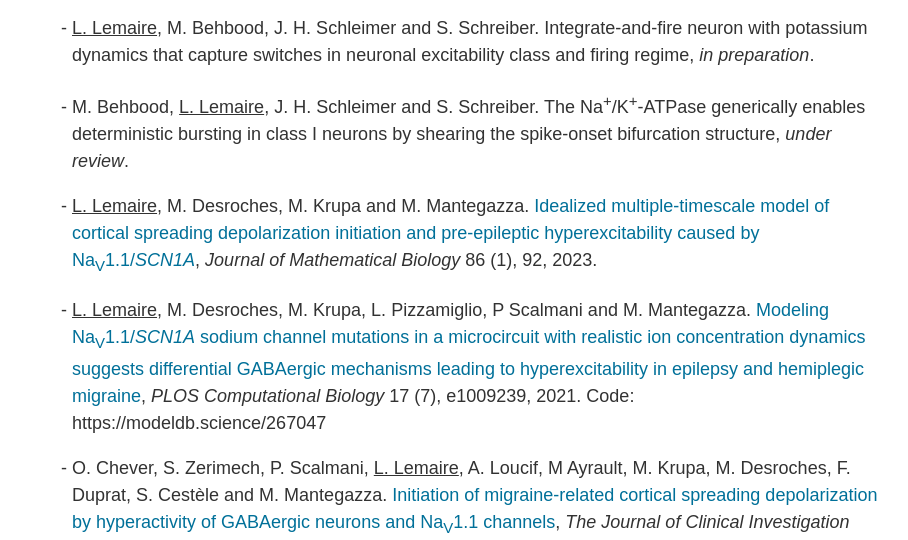
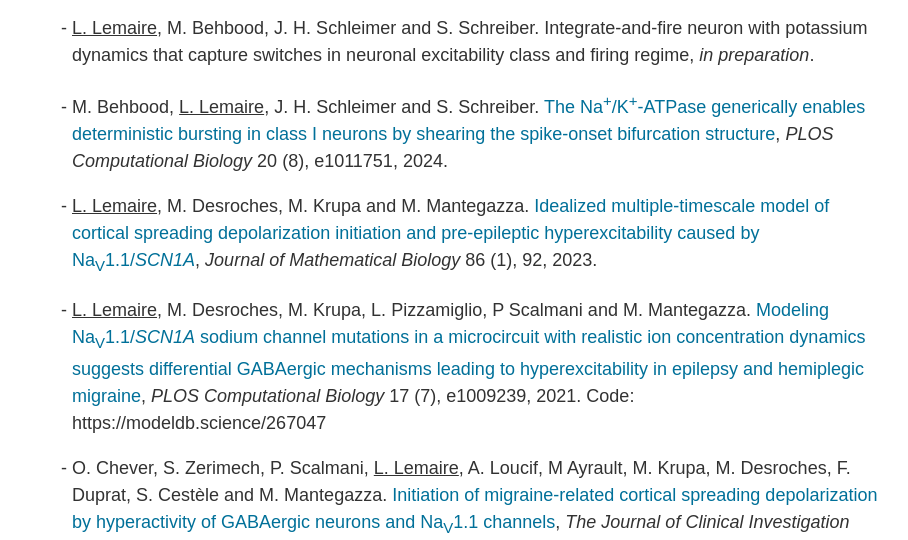
Before and after one commit to louisianelemaire/louisianelemaire.github.io, a plain HTML site: page index.html in a window 1280 px wide. Both pictures are taken after a click on the link "Research". Shown: the part 258-798 px from the top of the page, without its empty margins (185-1093 px from the left). Drawn offline with Linux system fonts and the light colour scheme.

Commit message:
update with paper Mahraz and BCCN 2024

```diff
--- a/index.html
+++ b/index.html
@@ -307,9 +307,12 @@
                 </li>
                 <li>
                     <p>
-                        M. Behbood, <u>L. Lemaire</u>, J. H. Schleimer and S. Schreiber. The
-                        Na<sup>+</sup>/K<sup>+</sup>-ATPase generically enables deterministic bursting in class I
-                        neurons by shearing the spike-onset bifurcation structure, <em>under review</em>.
+                        M. Behbood, <u>L. Lemaire</u>, J. H. Schleimer and S. Schreiber. <a class="other_links"
+                            href="https://journals.plos.org/ploscompbiol/article?id=10.1371/journal.pcbi.1011751"
+                            target="_blank">The
+                            Na<sup>+</sup>/K<sup>+</sup>-ATPase generically enables deterministic bursting in class I
+                            neurons by shearing the spike-onset bifurcation structure</a>, <em>PLOS Computational
+                            Biology</em> 20 (8), e1011751, 2024.
                     </p>
                 </li>
                 <li>
@@ -422,6 +425,10 @@
 
             <p>
             <ul class="no_symbol">
+                <li>- <a class="other_links" href="https://bernstein-network.de/en/bernstein-conference/"
+                        target="_blank">Bernstein
+                        Conference 2024</a>
+                </li>
                 <li>- <a class="other_links"
                         href="https://bernstein-network.de/en/bernstein-conference/past-bernstein-conferences/bernstein-conference-2023/"
                         target="_blank">Bernstein
```
